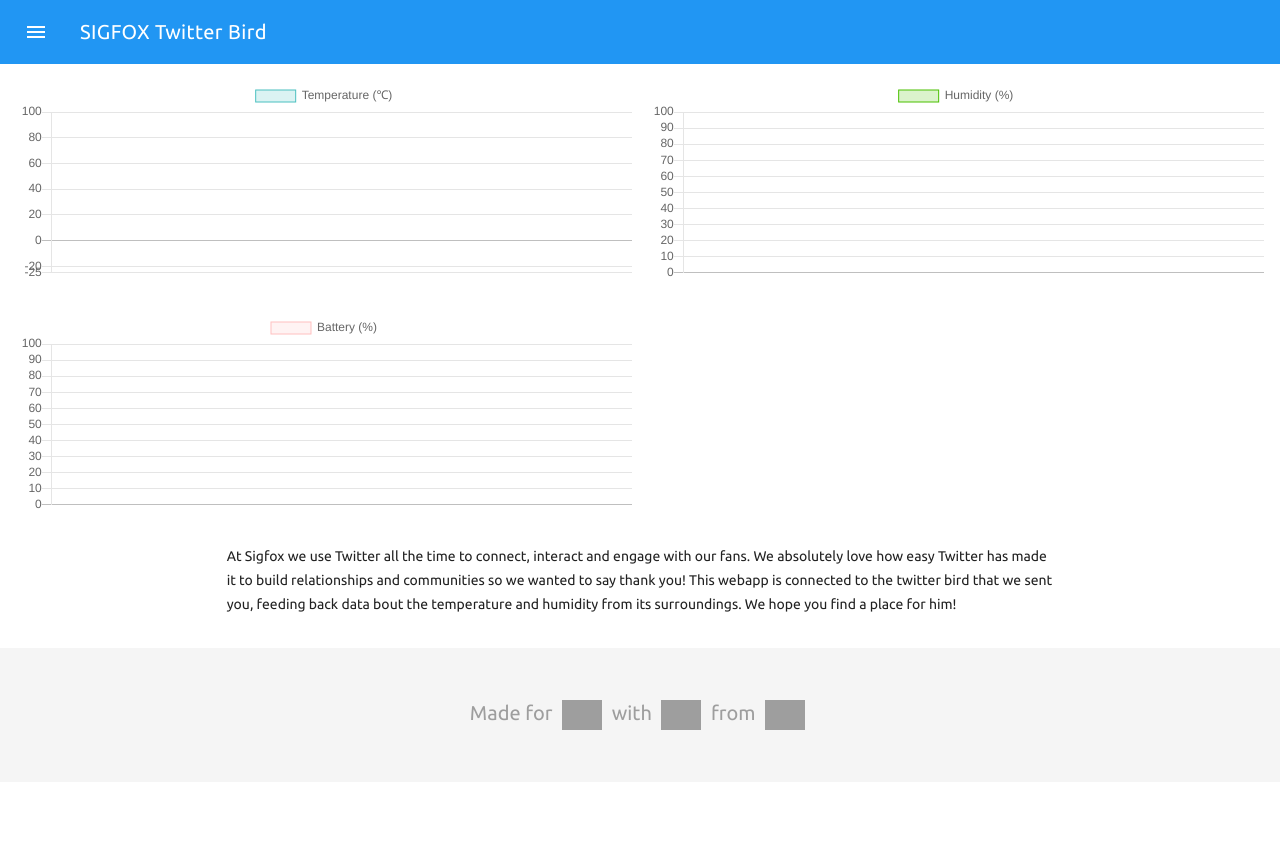
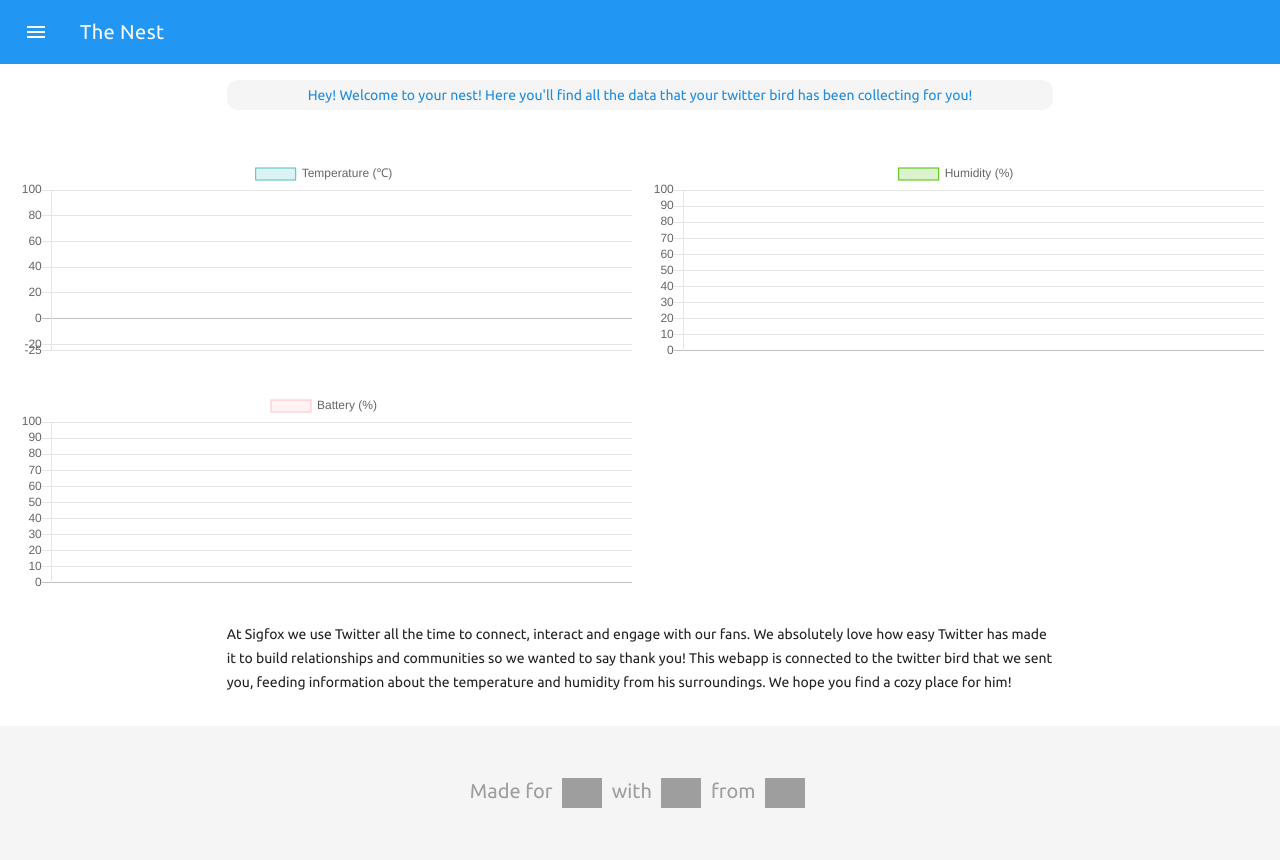
Before and after one commit to Bucknalla/sigfox-python-flask, a Flask app: page / in a window 1280 px wide. Run offline with Flask 2, Linux system fonts and the light colour scheme; data that the repository does not hold is empty; some libraries are stand-ins or nearby versions; grey boxes are pictures that could not be loaded.

Commit message:
Added more text

```diff
--- a/app/templates/index.html
+++ b/app/templates/index.html
@@ -6,7 +6,7 @@
     <meta http-equiv="X-UA-Compatible" content="IE=edge">
     <meta name="description" content="Keeping your office healthy!">
     <meta name="viewport" content="width=device-width, initial-scale=1.0, minimum-scale=1.0">
-    <title>Twitter Sigfox Bird</title>
+    <title>Twitter Sigfox Nest</title>
 
     <!-- Add to homescreen for Chrome on Android -->
     <meta name="mobile-web-app-capable" content="yes">
@@ -68,7 +68,7 @@
         <header class="mdl-layout__header mdl-layout__header--waterfall">
             <div class="mdl-layout__drawer-button"><i class="material-icons">menu</i></div>
             <div class="mdl-layout__header-row">
-                <span class="mdl-layout-title sigfoxstyle">SIGFOX Twitter Bird</span>
+                <span class="mdl-layout-title sigfoxstyle">The Nest</span>
                 <div class="mdl-layout-spacer"></div>
             </div>
         </header>
@@ -109,6 +109,14 @@
             </script>
 
             <div class="mdl-grid">
+                <div class="mdl-cell mdl-cell--8-col mdl-cell--2-offset-desktop mdl-cell--8-tablet mdl-cell--4-phone">
+                    <p class="sigfoxstyle" style="text-align:center;color:#1d8be0;border-style:solid;border-radius:10px; border-color:#f5f5f5;background:#f5f5f5 ">
+                        Hey! Welcome to your nest! Here you'll find all the data that your twitter bird has been collecting for you!
+                    </p>
+                </div>
+            </div>
+
+            <div class="mdl-grid">
                 <div class="mdl-cell mdl-cell--6-col mdl-cell--8-tablet mdl-cell--4-phone">
                     <canvas class="canvas-container" height="200" id="tempChart"></canvas>
                 </div>
@@ -124,9 +132,9 @@
             </div>
 
             <div class="mdl-grid">
-                <div class="mdl-cell mdl-cell--8-col mdl-cell--2-offset mdl-cell--8-tablet mdl-cell--4-phone">
+                <div class="mdl-cell mdl-cell--8-col mdl-cell--2-offset-desktop mdl-cell--8-tablet mdl-cell--4-phone">
                     <p class="sigfoxstyle">
-                        At Sigfox we use Twitter all the time to connect, interact and engage with our fans. We absolutely love how easy Twitter has made it to build relationships and communities so we wanted to say thank you! This webapp is connected to the twitter bird that we sent you, feeding back data bout the temperature and humidity from its surroundings. We hope you find a place for him!
+                        At Sigfox we use Twitter all the time to connect, interact and engage with our fans. We absolutely love how easy Twitter has made it to build relationships and communities so we wanted to say thank you! This webapp is connected to the twitter bird that we sent you, feeding information about the temperature and humidity from his surroundings. We hope you find a cozy place for him!
                     </p>
                 </div>
             </div>
```
